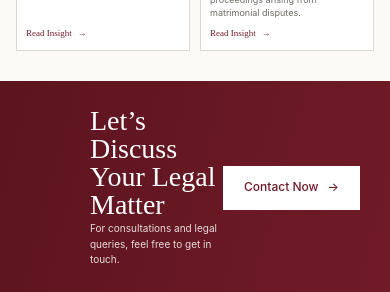
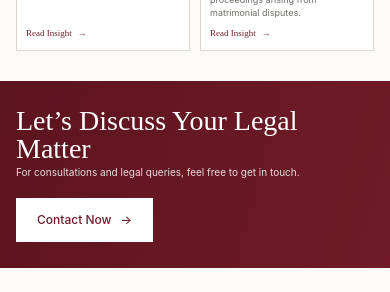
Before and after one commit to Aman-Kumar-Developer/sunil-kumar-advocate-website, a plain HTML site: page index.html in a window 390 px wide. Shown: the part 4017-4309 px from the top of the page. Drawn offline with Linux system fonts and the light colour scheme.

Commit message:
Agent Host changes for agents/fix-responsive-cta-layout-courts-page

```diff
--- a/css/global.css
+++ b/css/global.css
@@ -1256,6 +1256,21 @@
        Contact CTA
        ---------------------------------------------------------------------- */
 
+    .contact-cta__inner {
+        width: calc(100% - 32px);
+
+        flex-direction: column;
+        align-items: flex-start;
+
+        gap: 17px;
+    }
+
+    .contact-cta__content {
+        width: 100%;
+
+        padding-left: 0;
+    }
+
     .contact-cta h2 {
         font-size: 28px;
 
```
